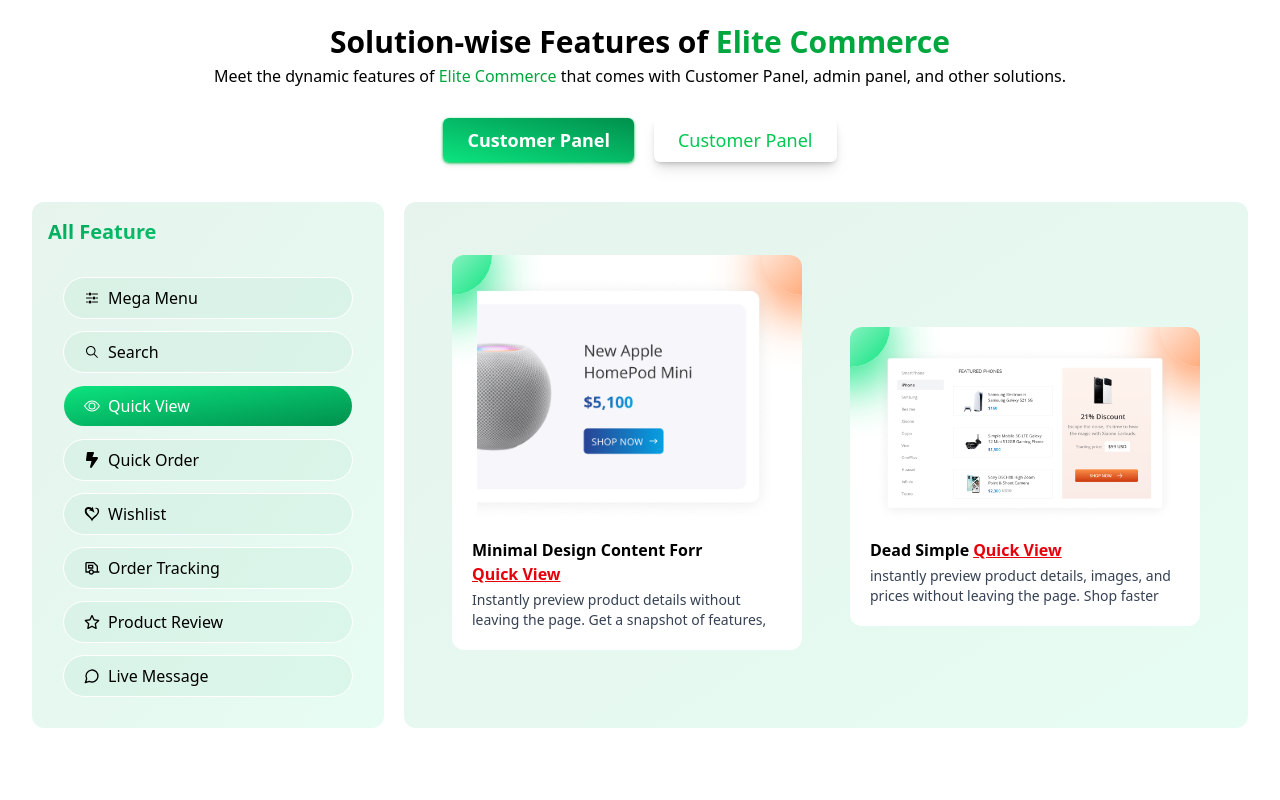
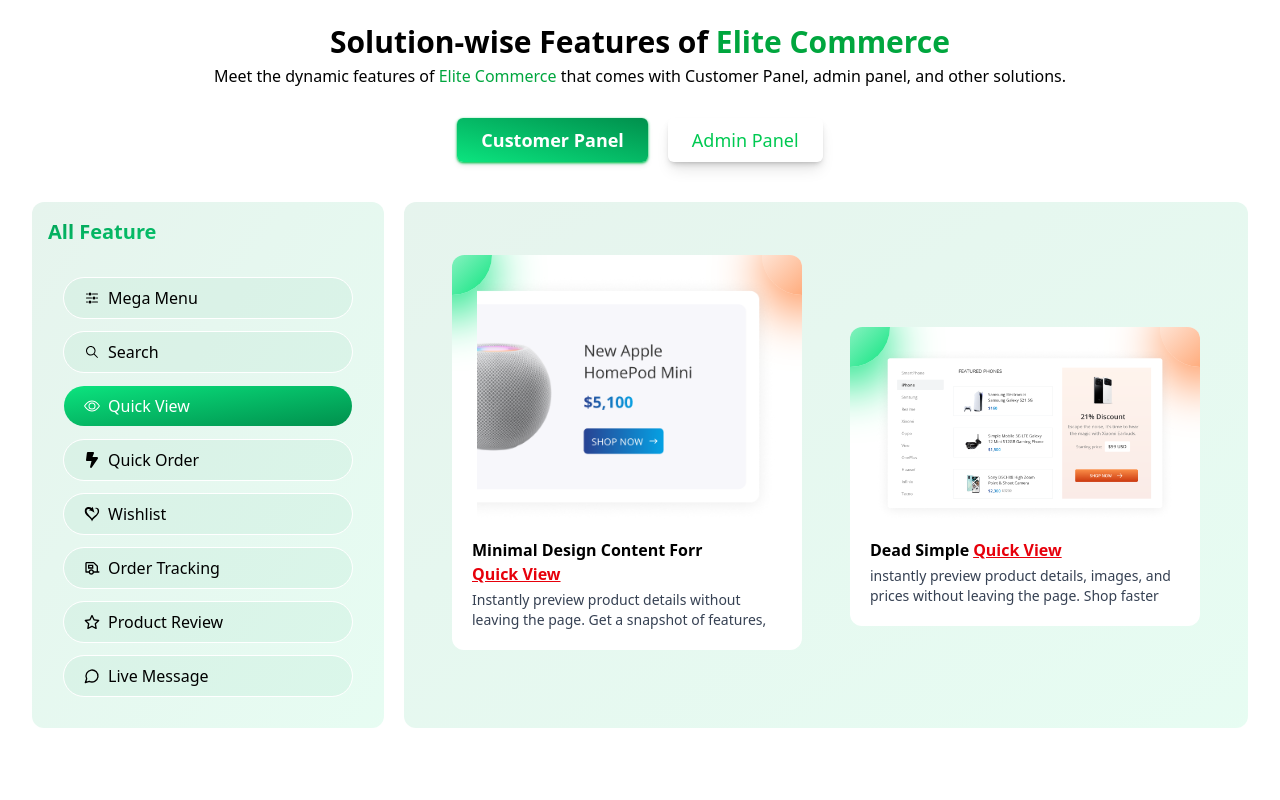
Before and after one commit to sifayet007/elite_commerce_sifat, a Next.js app: page / in a window 1280 px wide. Shown: the part 2060-2860 px from the top of the page. Built offline with nearby package versions, Linux system fonts and the light colour scheme.

Commit message:
fix: update customer panel and Amin panel buttom

```diff
--- a/src/components/main/FeatureOfElideCommerce.tsx
+++ b/src/components/main/FeatureOfElideCommerce.tsx
@@ -39,7 +39,7 @@
             ></div>
             <Button
               onClick={() => setActiveIndex("admin-panel")}
-              label="Customer Panel"
+              label="Admin Panel"
               className={`relative z-10 md:px-6 px-3 py-2 whitespace-nowrap md:text-lg text-xs hover:bg-gradient-to-tr hover:text-white text-green-500  hover:shadow-sm hover:shadow-green-500 from-[#01904D] to-[#0CE47F] rounded-[6px] cursor-pointer  shadow-lg ${
                 activeIndex === "admin-panel" &&
                 "text-white bg-gradient-to-tr shadow-sm shadow-green-500 from-[#01904D] to-[#0CE47F]"
```
